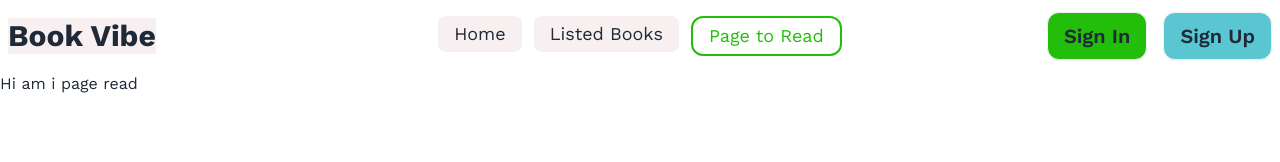
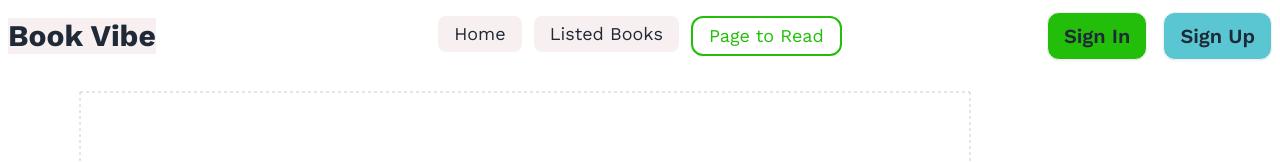
Before and after one commit to MdBelayet3/React-Book-Review, a React (Vite) app: page /page-read in a window 1280 px wide. Shown: the top 162 px of the page. Built offline with nearby package versions, Linux system fonts and the light colour scheme; a web font is replaced by a local one.

Commit message:
task complete

```diff
--- a/package.json
+++ b/package.json
@@ -14,7 +14,8 @@
     "react-dom": "^18.3.1",
     "react-icons": "^5.3.0",
     "react-router-dom": "^6.27.0",
-    "react-toastify": "^10.0.6"
+    "react-toastify": "^10.0.6",
+    "recharts": "^2.13.3"
   },
   "devDependencies": {
     "@eslint/js": "^9.13.0",
--- a/src/components/PageRead/PageRead.jsx
+++ b/src/components/PageRead/PageRead.jsx
@@ -1,16 +1,64 @@
 import { useLoaderData } from "react-router-dom";
 import { getBookFromStoredCard } from "../../utilities/localStorage";
+import { BarChart, Bar, Cell, XAxis, YAxis, CartesianGrid } from 'recharts';
+import { useEffect, useState } from "react";
 
 const PageRead = () => {
 
     const books = useLoaderData();
+    const [allReadBook, setAllReadBook] = useState([])
 
-    const storedReadBooks = getBookFromStoredCard('read-book');
-    const readBooks = books.filter(book => storedReadBooks.includes(book.bookId));
-    console.log(readBooks);
+    useEffect(() => {
+        const storedReadBookId = getBookFromStoredCard('read-book');
+        const readBooks = books.filter(book => storedReadBookId.includes(book.bookId));
+        console.log(readBooks);
+        const storedReadBook = readBooks.map(book => {
+            const data = {
+                name: book.bookName,
+                page: book.totalPages,
+            }
+            return data;
+        });
+        setAllReadBook(storedReadBook);
+    }, [books])
+    console.log(allReadBook);
+
+    const colors = ['#0088FE', '#00C49F', '#FFBB28', '#FF8042', 'red', 'pink'];
+    const getPath = (x, y, width, height) => {
+        return `M${x},${y + height}C${x + width / 3},${y + height} ${x + width / 2},${y + height / 3}
+    ${x + width / 2}, ${y}
+    C${x + width / 2},${y + height / 3} ${x + (2 * width) / 3},${y + height} ${x + width}, ${y + height}
+    Z`;
+    };
+
+    const TriangleBar = (props) => {
+        const { fill, x, y, width, height } = props;
+
+        return <path d={getPath(x, y, width, height)} stroke="none" fill={fill} />;
+    };
+
     return (
         <div>
-            <h2>Hi am i page read </h2>
+            <BarChart
+                width={1000}
+                height={600}
+                data={allReadBook}
+                margin={{
+                    top: 20,
+                    right: 30,
+                    left: 20,
+                    bottom: 5,
+                }}
+            >
+                <CartesianGrid strokeDasharray="3 3" />
+                <XAxis dataKey="name" />
+                <YAxis />
+                <Bar dataKey="page" fill="#8884d8" shape={<TriangleBar />} label={{ position: 'top' }}>
+                    {allReadBook.map((entry, index) => (
+                        <Cell key={`cell-${index}`} fill={colors[index % 20]} />
+                    ))}
+                </Bar>
+            </BarChart>
         </div>
     );
 };
```
Also changed, not shown: 1 other file (tests, documents, lock files or other folders).
